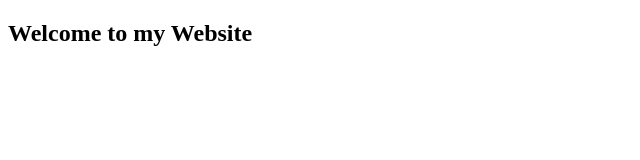
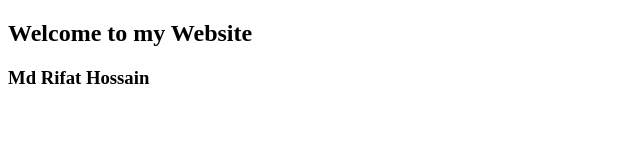
Before and after one commit to Hossain2001/dev-repo, a plain HTML site: page index.html in a window 1280 px wide. Shown: the whole page, without its empty margins (0-640 px from the left). Drawn offline with Linux system fonts and the light colour scheme.

Commit message:
Header 3 added

```diff
--- a/index.html
+++ b/index.html
@@ -8,5 +8,6 @@
 </head>
 <body>
     <h2>Welcome to my Website<h2>
+    <h3>Md Rifat Hossain</h3>
 </body>
 </html>
```
